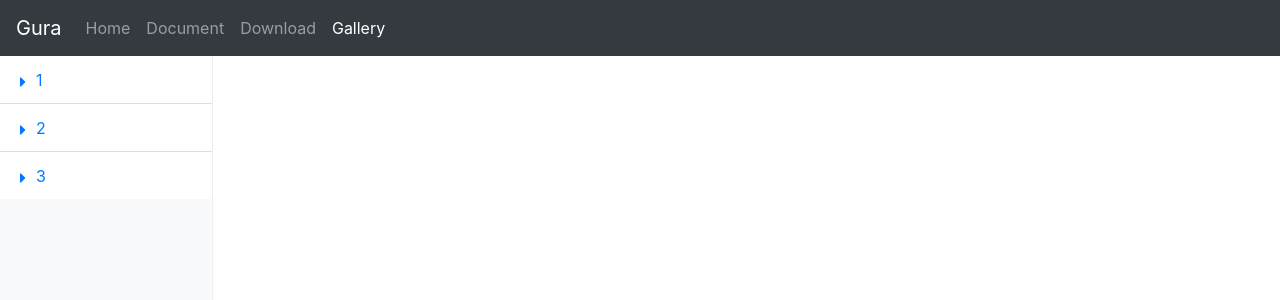
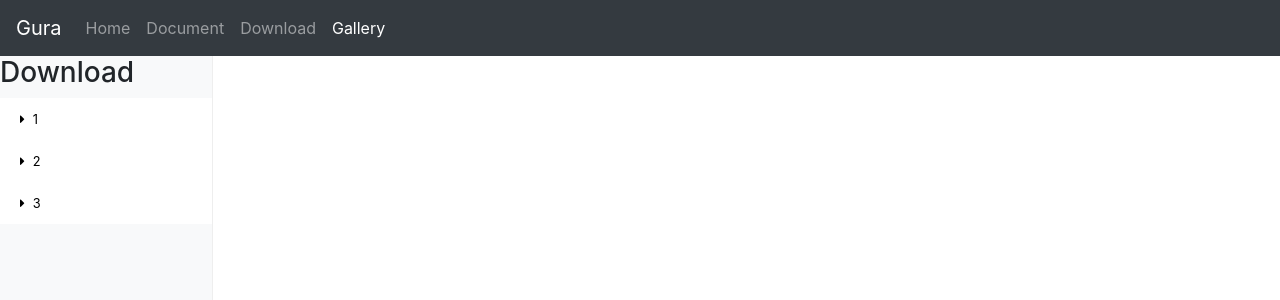
Before and after one commit to ypsitau/trial, a Jekyll site: the page built from gura-page/gallery/index.md, in a window 1280 px wide. Shown: the top 300 px of the page. Built offline with Jekyll 4.4.1, drawn with Linux system fonts in a browser that asks for light colours; nearby versions of some CDN libraries.

Commit message:
updated template

```diff
--- a/gura-page/_layouts/default.html
+++ b/gura-page/_layouts/default.html
@@ -9,10 +9,14 @@ topdir: ../..
 -->
 <div class="container-fluid">
   <div class="row">
-	<nav class="col-md-2 d-none d-md-block bg-light sidebar">
-	  <div class="list-group list-group-root well">
+	<!-- <nav class="col-md-2 d-none d-md-block bg-light sidebar"> -->
+	<nav class="col-md-2 sidebar d-none d-md-block bg-light">
+	  <div class="sidebar-header">
+		<h3>Download</h3>
+	  </div>
+	  <div class="list-group list-group-root">
 
-		<a href="#item-1" class="list-group-item" data-toggle="collapse">
+ 		<a href="#item-1" class="list-group-item" data-toggle="collapse">
 		  <i class="fas fa-caret-right"></i>1
 		</a>
 		<div class="list-group collapse" id="item-1">
--- a/gura-page/assets/gura-template.css
+++ b/gura-page/assets/gura-template.css
@@ -16,10 +16,6 @@
 
 .fas {
 	vertical-align: text-bottom;
-}
-
-.just-padding {
-	padding: 15px;
 }
 
 .list-group.list-group-root {
@@ -93,6 +89,12 @@ pre {
   margin-right: 5px;
 }
 
+.sidebar a {
+	font-size: 80%;
+	color: #000000;
+	border: none;
+}
+
 /* settings for syntax highlighting */
 .highlight  { background: #f8f8ff; }
 .highlight .c { color: #999988; font-style: italic } /* Comment */
```
